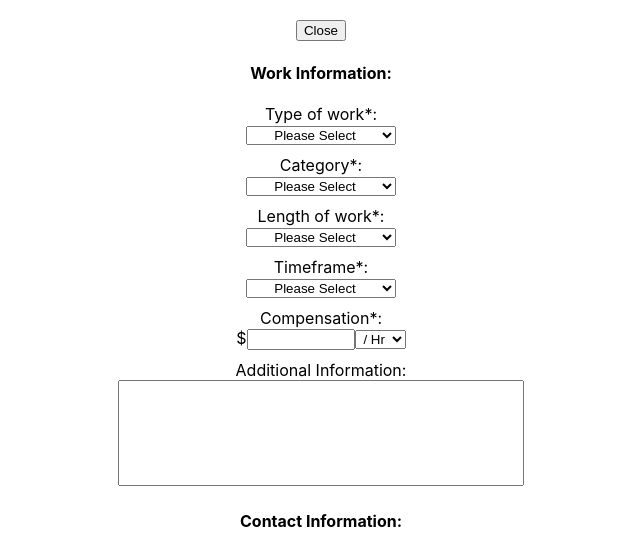
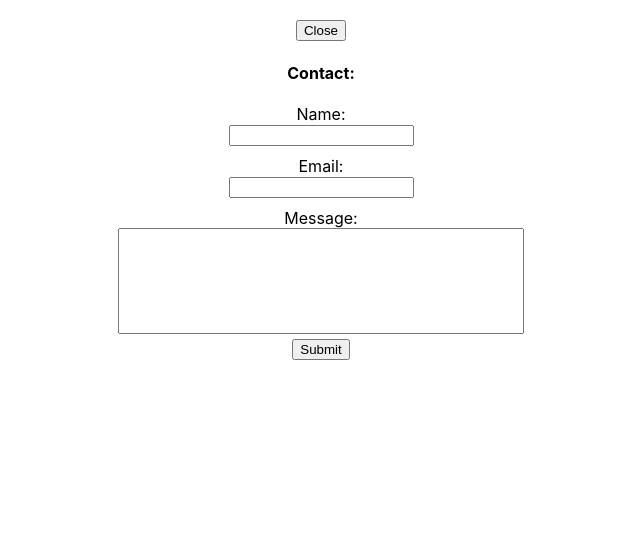
Before and after one commit to fsd66/fsd66.github.io, a React (Create React App) app: page / in a window 1280 px wide. Both pictures are taken after a click on the button "Contact". Shown: the part 250-800 px from the top of the page, without its empty margins (319-959 px from the left). Built offline with nearby package versions, Linux system fonts and the light colour scheme; no server answers.

Commit message:
changed contact form

```diff
--- a/src/components/WorkRequestForm.js
+++ b/src/components/WorkRequestForm.js
@@ -2,9 +2,7 @@ import React from "react";
 
 class WorkRequestForm extends React.Component {
     static defaultProps = {
-        additionalInfoMaxLength: 300,
-        defaultCompensationAmount: "",
-        defaultCompensationRate: "hr",
+        messageMaxLength: 300,
         submitMessage: "Thank you for your request, I will get back to you as soon as I can."
     }
 
@@ -12,28 +10,18 @@ class WorkRequestForm extends React.Component {
         super(props);
 
         this.state = {
-            workTypeOther: false,
-            workCategoryOther: false,
             submitted: false,
             additionalInfoLength: 0
         }
 
         this.formData = {
-            workType: "",
-            workCategory: "",
-            workLength: "",
-            timeframe: "",
-            compensation: this.props.defaultCompensationAmount,
-            compensationRate: this.props.defaultCompensationRate,
-            additionalInfo: "",
+            message: "",
             companyName: "",
             contactName: "",
             contactEmail: ""
         };
 
         this.countChars = this.countChars.bind(this);
-        this.checkWorkTypeOther = this.checkWorkTypeOther.bind(this);
-        this.checkWorkCategoryOther = this.checkWorkCategoryOther.bind(this);
         this.updateFormValue = this.updateFormValue.bind(this);
         this.submitForm = this.submitForm.bind(this);
     }
@@ -42,18 +30,6 @@ class WorkRequestForm extends React.Component {
         this.setState({ additionalInfoLength: text.length });
 
         this.updateFormValue(e.target.name, text);
-    }
-
-    checkWorkTypeOther(type, e) {
-        this.setState({ workTypeOther: type.toLowerCase() === "other" });
-
-        this.updateFormValue(e.target.name, type);
-    }
-
-    checkWorkCategoryOther(category, e) {
-        this.setState({ workCategoryOther: category.toLowerCase() === "other" });
-
-        this.updateFormValue(e.target.name, category);
     }
 
     updateFormValue(name, value) {
@@ -72,19 +48,6 @@ class WorkRequestForm extends React.Component {
         }).then(res => {
             return res.json();
         }).then(data => console.log("Data:", data)).catch(err => console.log("Error:", err));
-    }
-
-    componentDidMount() {
-        fetch("https://api.fsd66.net/contact/rate", {
-            method: "GET",
-            credentials: "omit",
-            headers: { "Content-Type": "application/json" }
-        }).then(res => {
-            return res.json();
-        }).then(data => {
-            this.formData.compensation = data.compensation || this.props.defaultCompensationAmount;
-            this.formData.compensationRate = data.rate || this.props.defaultCompensationRate;
-        });
     }
 
     render() {
@@ -108,101 +71,26 @@ class WorkRequestForm extends React.Component {
             );
         };
 
-        const workTypeOther = this.state.workTypeOther ? createSpecifyField("workTypeOther") : null;
-        const workCategoryOther = this.state.workCategoryOther ? createSpecifyField("workCategoryOther") : null;
-
         return (
             <div>
                 <form className="work-form">
-                    <div>
-                        <h4>Work Information:</h4>
-                    </div>
                     <div className="form-section">
-                        <label className="form-label">Type of work*: </label>
-                        <select className="form-input wide-select" name="workType" onChange={e => this.checkWorkTypeOther(e.target.value, e)} defaultValue="" required={true}>
-                            <option value="" disabled={true}>Please Select</option>
-                            <option>New Project</option>
-                            <option>Bug Fix</option>
-                            <option>Maintenance</option>
-                            <option>Research</option>
-                            <option>Consulting</option>
-                            <option>Other</option>
-                        </select>
-
-                        {workTypeOther}
+                        <h4>Contact:</h4>
                     </div>
 
                     <div className="form-section">
-                        <label className="form-label">Category*: </label>
-                        <select className="form-input wide-select" name="workCategory" onChange={e => this.checkWorkCategoryOther(e.target.value, e)} defaultValue="" required={true}>
-                            <option value="" disabled={true}>Please Select</option>
-                            <option>Web</option>
-                            <option>Video Game</option>
-                            <option>Backend / Server</option>
-                            <option>Desktop Application</option>
-                            <option>Mobile</option>
-                            <option>Other</option>
-                        </select>
-
-                        {workCategoryOther}
-                    </div>
-
-                    <div className="form-section">
-                        <label className="form-label">Length of work*: </label>
-                        <select className="form-input wide-select" name="workLength" defaultValue="" onChange={e => this.updateFormValue(e.target.name, e.target.value)} required={true}>
-                            <option value="" disabled={true}>Please Select</option>
-                            <option>Full-time / Permanent</option>
-                            <option>1 - 2 Weeks</option>
-                            <option>2 - 4 Weeks</option>
-                            <option>1 - 6 Months</option>
-                            <option>6 - 12 Months</option>
-                            <option>1+ Years</option>
-                        </select>
-                    </div>
-
-                    <div className="form-section">
-                        <label className="form-label">Timeframe*: </label>
-                        <select className="form-input wide-select" name="timeframe" defaultValue="" onChange={e => this.updateFormValue(e.target.name, e.target.value)} required={true}>
-                            <option value="" disabled={true}>Please Select</option>
-                            <option>Immediately</option>
-                            <option>This month</option>
-                            <option>Next month</option>
-                            <option>This year</option>
-                        </select>
-                    </div>
-
-                    <div className="form-section">
-                        <label className="form-label">Compensation*: </label>
-                        $<input type="number" className="form-input number-input" name="compensation" defaultValue={this.formData["compensation"]} onChange={e => this.updateFormValue(e.target.name, e.target.value)} required={true} />
-                        <select className="form-input" name="compensationRate" onChange={e => this.updateFormValue(e.target.name, e.target.value)} defaultValue={this.formData["compensationRate"]} required={true}>
-                            <option value="hr">/ Hr</option>
-                            <option value="yr">/ Yr</option>
-                            <option value="total">Total</option>
-                        </select>
-                    </div>
-
-                    <div>
-                        <label className="form-label">Additional Information: </label>
-                        <textarea className="form-input form-textarea" name="additionalInfo" maxLength={this.props.additionalInfoMaxLength} onChange={e => this.countChars(e.target.value, e)}></textarea>
-                    </div>
-
-                    <div className="form-section">
-                        <h4>Contact Information:</h4>
-                    </div>
-
-                    <div className="form-section">
-                        <label className="form-label">Company Name: </label>
-                        <input type="text" className="form-input" name="companyName" onChange={e => this.updateFormValue(e.target.name, e.target.value)} />
-                    </div>
-
-                    <div className="form-section">
-                        <label className="form-label">Contact Name*: </label>
+                        <label className="form-label">Name: </label>
                         <input type="text" className="form-input" name="contactName" onChange={e => this.updateFormValue(e.target.name, e.target.value)} required={true} />
                     </div>
 
                     <div className="form-section">
-                        <label className="form-label">Email*: </label>
+                        <label className="form-label">Email: </label>
                         <input type="email" className="form-input" name="contactEmail" onChange={e => this.updateFormValue(e.target.name, e.target.value)} required={true} />
+                    </div>
+
+                    <div>
+                        <label className="form-label">Message: </label>
+                        <textarea className="form-input form-textarea" name="message" maxLength={this.props.messageMaxLength} onChange={e => this.countChars(e.target.value, e)} required={true}></textarea>
                     </div>
 
                     <div>
```
